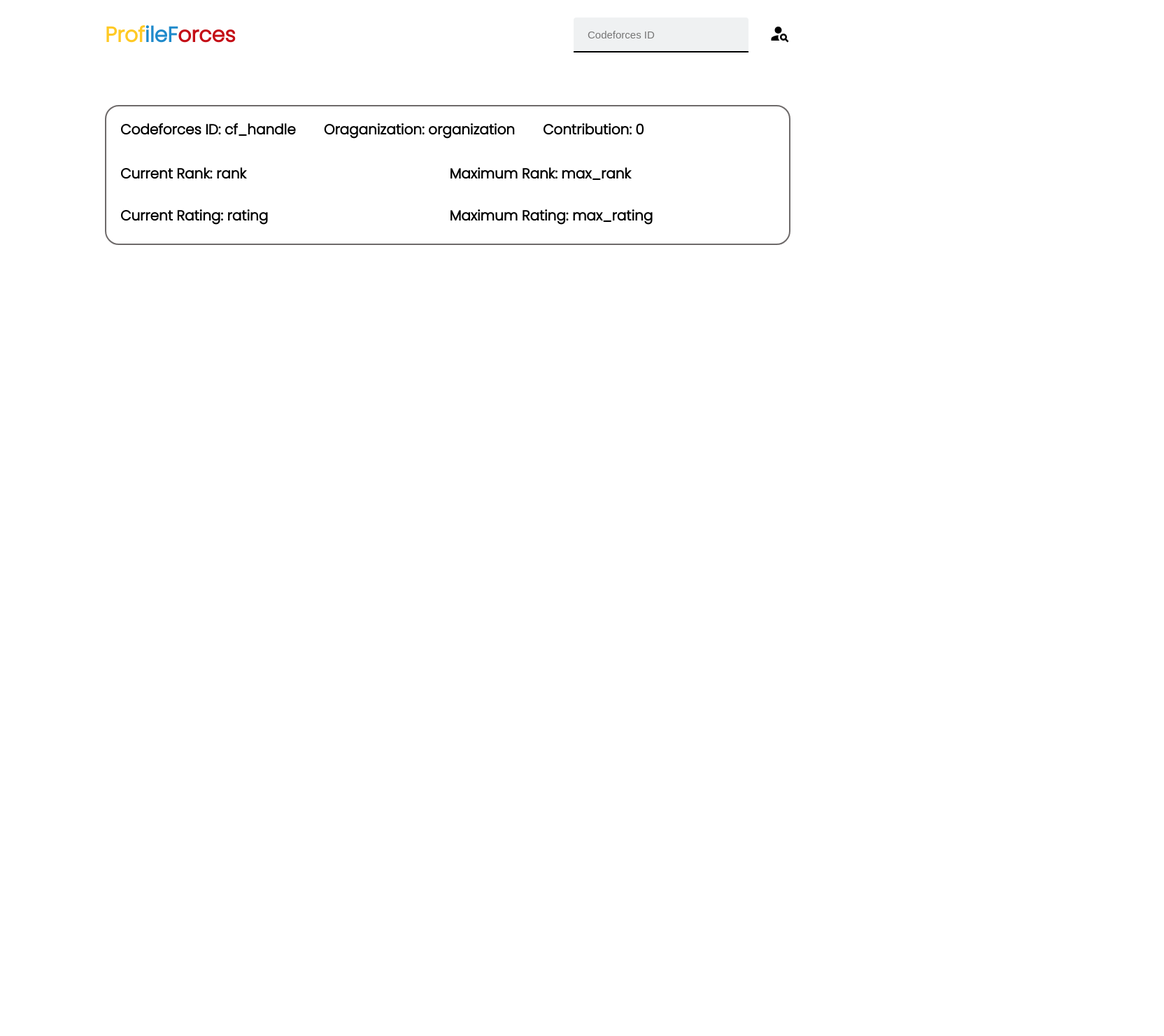
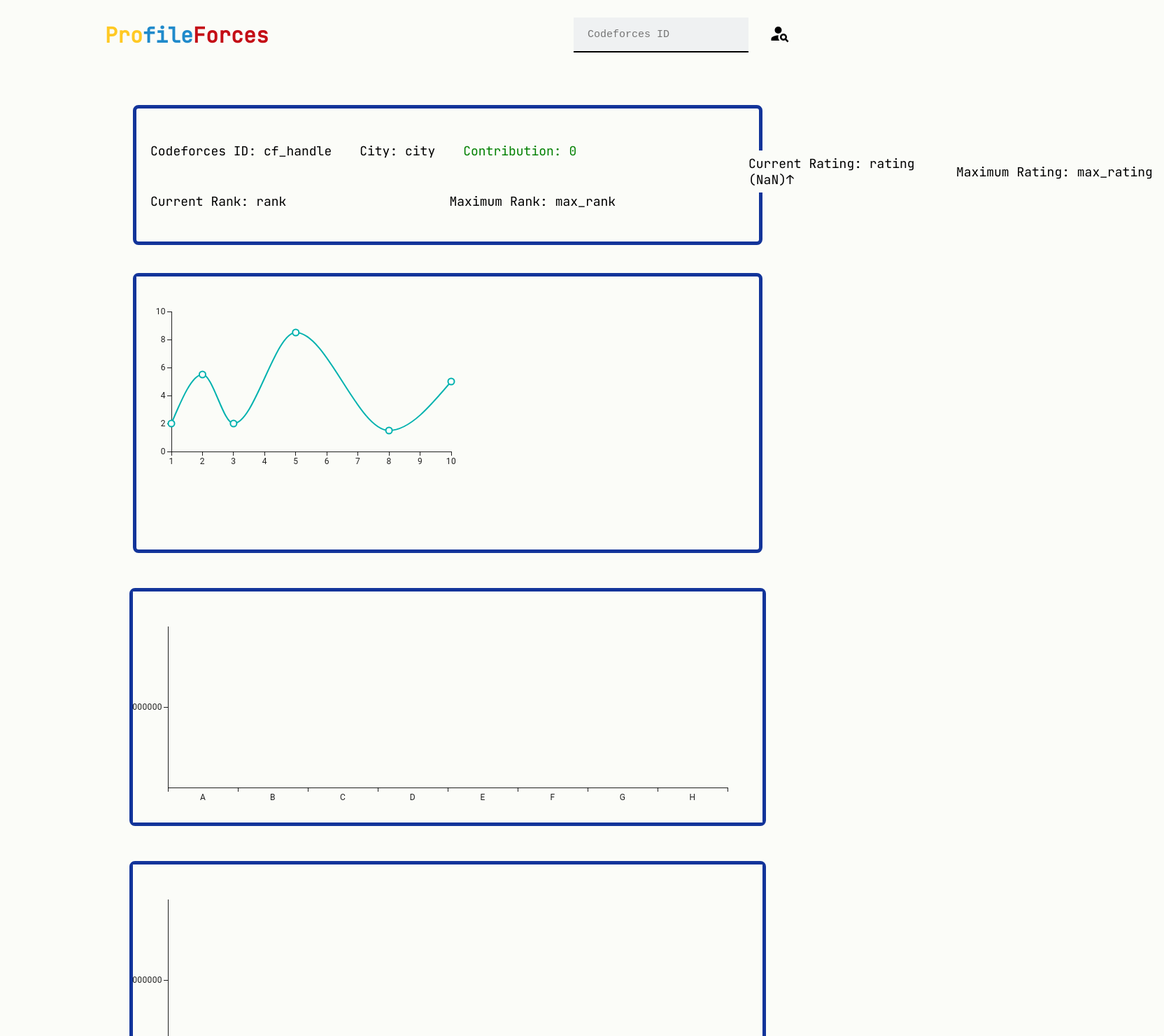
Before and after one commit to N0vice17/profileforces, a React (Vite) app: page / in a window 1280 px wide. Shown: the top 1480 px of the page at 70% size, 1664 px wide, since content can reach past the window. Before the commit the page ends 800 px from the top, so only its background shows below. Built offline with nearby package versions, Linux system fonts and the light colour scheme.

Commit message:
Added Rating graph

```diff
--- a/index.html
+++ b/index.html
@@ -1,13 +1,15 @@
-<!doctype html>
+<!Doctype html>
 <html lang="en">
 <head>
   <meta charset="UTF-8" />
-    <link rel="icon" type="image/svg+xml"/>
+  <link rel="icon" type="image/svg+xml" />
   <meta name="viewport" content="width=device-width, initial-scale=1.0" />
   <title>ProfileForces</title>
 </head>
+
 <body>
   <div id="root"></div>
   <script type="module" src="/src/main.jsx"></script>
 </body>
+
 </html>
--- a/package.json
+++ b/package.json
@@ -14,6 +14,7 @@
     "@emotion/styled": "^11.11.0",
     "@mui/icons-material": "^5.15.2",
     "@mui/material": "^5.15.2",
+    "@mui/x-charts": "^6.18.4",
     "react": "^18.2.0",
     "react-dom": "^18.2.0"
   },
--- a/src/App.jsx
+++ b/src/App.jsx
@@ -1,11 +1,15 @@
 import Navbar from "./Navbar/Navbar.jsx"
 import Home from "./Home/Home.jsx"
+import Problemgraph from "./Problems/Problemgraph.jsx"
+import Ratingraph from "./Ratingraph/Ratingraph.jsx"
 
 function App() {
   return (
     <>
       <Navbar />
       <Home />
+      <Ratingraph />
+      <Problemgraph />
     </>
   )
 }
--- a/src/Home/Home.css
+++ b/src/Home/Home.css
@@ -1,3 +1,5 @@
+@import url('https://fonts.googleapis.com/css2?family=JetBrains+Mono&display=swap');
+
 * {
     box-sizing: border-box;
 }
@@ -6,43 +8,46 @@
     display: flex;
     flex-direction: column;
     justify-content: center;
-    margin-left: 150px;
-    margin-right: 150px;
+    width: 900px;
+    margin-left: auto;
+    margin-right: auto;
     margin-top: 50px;
     height: 25vh;
-    /* background-color: red; */
     padding-left: 20px;
     padding-right: 15px;
     padding-bottom: 10px;
-    font-family: 'Poppins', sans-serif;
-    font-size: 20px;
-    font-weight: bold;
-    border-radius: 20px;
-    border: 2px solid rgb(110, 106, 106);
+    font-family: 'Jetbrains Mono', monospace;
+    font-size: 18px;
+    border-radius: 8px;
+    border: 5px solid #12349A;
+    flex-wrap: wrap;
 }
 
 .profile-id {
     display: flex;
     align-items: center;
     width: 100%;
-    /* background-color: blueviolet; */
     height: 85px;
     gap: 40px;
+    flex-wrap: wrap;
 }
 
 .profile-section1 {
+    display: flex;
     width: 70%;
-    /* background-color: green; */
+    flex-wrap: wrap;
 }
 
 .profile-section2 {
+    display: flex;
     width: 30%;
-    /* background-color: gray; */
+    flex-wrap: wrap;
 }
 
 .profile-rank,
 .profile-rating {
     display: flex;
+    flex-wrap: wrap;
 }
 
 .profile-normal-rank,
@@ -51,8 +56,7 @@
 .profile-max-rating {
     display: flex;
     align-items: center;
-    /* border: 2px solid black; */
     height: 60px;
     width: 50%;
-    /* background-color: blue; */
+    flex-wrap: wrap;
 }
--- a/src/Home/Home.jsx
+++ b/src/Home/Home.jsx
@@ -10,13 +10,15 @@ export default function Home() {
         maxRating: "max_rating",
         rank: "rank",
         rating: "rating",
-        organization: "organization",
+        city: "city",
     });
+    const [diffrating, setdiffrating] = useState(0);
+    const [trend, settrend] = useState("\u2191")
     useEffect(() => {
         const navsearchicon = document.querySelector(".nav-search-icon");
-        navsearchicon.addEventListener('click', () => {
+        navsearchicon.addEventListener('click', async () => {
             const username = document.querySelector(".nav-search-name");
-            fetch(`https://codeforces.com/api/user.info?handles=${username.value}`)
+            await fetch(`https://codeforces.com/api/user.info?handles=${username.value}`)
                 .then((response) => {
                     return response.json();
                 })
@@ -30,6 +32,20 @@ export default function Home() {
         const maxrank = document.querySelector(".profile-max-rank");
         const rating = document.querySelector(".profile-normal-rating");
         const maxrating = document.querySelector(".profile-max-rating");
+        const contribution = document.querySelector(".cf-contribution");
+        setdiffrating(parseInt(cfdata.rating) - parseInt(cfdata.maxRating));
+        if (diffrating < 0) {
+            settrend("\u2193");
+        }
+        else {
+            settrend("\u2191")
+        }
+        if (parseInt(cfdata.contribution) >= 0) {
+            contribution.style.color = "green";
+        }
+        else {
+            contribution.style.color = "red";
+        }
         var ranks =
             [
                 ["newbie", "#808298"],
@@ -62,7 +78,7 @@ export default function Home() {
                         {"Codeforces ID: " + cfdata.handle}
                     </div>
                     <div className="cf-organization">
-                        {"Oraganization: " + cfdata.organization}
+                        {"City: " + cfdata.city}
                     </div>
                     <div className="cf-contribution">
                         {"Contribution: " + cfdata.contribution}
@@ -78,7 +94,7 @@ export default function Home() {
                 </div>
                 <div className="profile-rating">
                     <div className="profile-normal-rating">
-                        {"Current Rating: " + cfdata.rating}
+                        {"Current Rating: " + cfdata.rating} {"(" + diffrating + ")" + trend}
                     </div>
                     <div className="profile-max-rating">
                         {"Maximum Rating: " + cfdata.maxRating}
--- a/src/Navbar/Navbar.css
+++ b/src/Navbar/Navbar.css
@@ -1,9 +1,9 @@
 @import url('https://fonts.googleapis.com/css2?family=Poppins:wght@300&display=swap');
-
 
 * {
     padding: 0;
     margin: 0;
+    background-color: #FBFCF8;
 }
 
 .navbar {
@@ -11,14 +11,13 @@
     flex-direction: row;
     justify-content: space-between;
     height: 100px;
-    /* background-color: rgb(173, 171, 171); */
     align-items: center;
     gap: 10px;
 }
 
 .nav-title {
     display: flex;
-    font-family: 'Poppins', sans-serif;
+    font-family: 'JetBrains Mono', monospace;
     font-size: 30px;
     font-weight: bold;
     position: relative;
@@ -52,11 +51,10 @@
     padding-left: 20px;
     padding-right: 20px;
     border: none;
-    border-top-left-radius: 4px;
-    border-top-right-radius: 4px;
     border-bottom: 2px solid black;
     background-color: #EFF1F2;
     outline: none;
+    font-family: 'JotoBrains Mono', monospace;
 }
 
 .nav-search svg {
--- a/src/Navbar/Navbar.jsx
+++ b/src/Navbar/Navbar.jsx
@@ -7,9 +7,9 @@ export default function Navbar() {
         <>
             <div className="navbar">
                 <div className="nav-title">
-                    <div className="nav-title-first">Prof</div>
-                    <div className="nav-title-second">ileF</div>
-                    <div className="nav-title-third">orces</div>
+                    <div className="nav-title-first">Pro</div>
+                    <div className="nav-title-second">file</div>
+                    <div className="nav-title-third">Forces</div>
                 </div>
                 <div className="nav-search">
                     <input className="nav-search-name" type="text" placeholder="Codeforces ID"></input>
--- /dev/null
+++ b/src/Problems/Problemgraph.css
@@ -0,0 +1,21 @@
+.graph-section {
+    display: flex;
+    flex-direction: column;
+    align-items: center;
+}
+
+.graph,
+.problem-rating-graph {
+    display: flex;
+    flex-direction: column;
+    align-items: center;
+    margin-top: 50px;
+    width: 910px;
+    border-radius: 8px;
+    border: 5px solid #12349A;
+    font-family: 'JetBrains Mono', monospace;
+}
+
+.graph-section {
+    height: 100vh;
+}
--- /dev/null
+++ b/src/Problems/Problemgraph.jsx
@@ -0,0 +1,81 @@
+import { useEffect, useState } from "react";
+import "../Problems/Problemgraph.css"
+import { BarChart } from "@mui/x-charts/BarChart";
+
+export default function Problemgraph() {
+    const [cfproblemset, setdata] = useState({});
+    const [problems, setproblems] = useState(new Array(10).fill(0));
+    const [rank, setrank] = useState(new Array(36).fill(0));
+    useEffect(() => {
+        const navsearchicon = document.querySelector(".nav-search-icon")
+        navsearchicon.addEventListener('click', async () => {
+            const username = document.querySelector(".nav-search-name");
+            await fetch(`https://codeforces.com/api/user.status?handle=${username.value}`)
+                .then((response) => {
+                    return response.json();
+                })
+                .then((apidata) => {
+                    setdata(apidata.result);
+                })
+                .catch(error => {
+
+                })
+        })
+    })
+    useEffect(() => {
+        var datasize = cfproblemset.length;
+        for (var i = 0; i < 7; i++) {
+            problems[i] = 0;
+        }
+        for (var i = 0; i < 21; i++) {
+            rank[i] = 0;
+        }
+        for (var i = 0; i < datasize; i++) {
+            var index = cfproblemset[i].problem.index[0];
+            if (cfproblemset[i].verdict == "OK") {
+                if (index == 'A') problems[0] += 1;
+                if (index == 'B') problems[1] += 1;
+                if (index == 'C') problems[2] += 1;
+                if (index == 'D') problems[3] += 1;
+                if (index == 'E') problems[4] += 1;
+                if (index == 'F') problems[5] += 1;
+                if (index == 'G') problems[6] += 1;
+                if (index == 'H') problems[7] += 1;
+            }
+        }
+        for (var i = 0; i < datasize; i++) {
+            if (cfproblemset[i].verdict == "OK") {
+                rank[parseInt(cfproblemset[i].problem.rating) / 100] += 1;
+            }
+        }
+    }, [cfproblemset])
+    return (
+        <>
+            <div className="graph-section">
+                <div className="graph">
+                    <BarChart
+                        title="Levels Of Probelms"
+                        xAxis={[{
+                            scaleType: 'band',
+                            data: ['A', 'B', 'C', 'D', 'E', 'F', 'G', 'H'],
+                        }]}
+                        series={[{ data: [problems[0], problems[1], problems[2], problems[2], problems[3], problems[4], problems[5], problems[6]] }]}
+                        width={900}
+                        height={330}
+                    />
+                </div>
+                <div className="problem-rating-graph">
+                    <BarChart
+                        xAxis={[{
+                            scaleType: 'band',
+                            data: ['800', '900', '1000', '1100', '1200', '1300', '1400', '1500', '1600', '1700', '1800', '1900', '2000', '2100', '2200'],
+                        }]}
+                        series={[{ data: [rank[8], rank[9], rank[10], rank[11], rank[12], rank[13], rank[14], rank[15], rank[16], rank[17], rank[18], rank[19], rank[20], rank[21], rank[22]] }]}
+                        width={900}
+                        height={330}
+                    />
+                </div>
+            </div>
+        </>
+    );
+}
--- /dev/null
+++ b/src/Ratingraph/Ratingraph.css
@@ -0,0 +1,9 @@
+.ratingplot {
+    margin-left: auto;
+    margin-right: auto;
+    width: 900px;
+    border-radius: 8px;
+    height: 400px;
+    margin-top: 40px;
+    border: 5px solid #12349A;
+}
--- /dev/null
+++ b/src/Ratingraph/Ratingraph.jsx
@@ -0,0 +1,39 @@
+import { useState, useEffect } from "react";
+import "../Ratingraph/Ratingraph.css"
+import { LineChart } from "@mui/x-charts/LineChart";
+
+export default function Ratingraph() {
+    const [ratingchange, setrating] = useState({});
+    useEffect(() => {
+        const navsearchicon = document.querySelector(".nav-search-icon");
+        navsearchicon.addEventListener('click', async () => {
+            const username = document.querySelector(".nav-search-name");
+            await fetch(`https://codeforces.com/api/user.rating?handle=${username.value}`)
+                .then((response) => {
+                    return response.json();
+                })
+                .then((apidata) => {
+                    setrating(apidata);
+                })
+        })
+    })
+    useEffect(() => {
+        console.log(ratingchange);
+    }, [ratingchange])
+    return (
+        <>
+            <div className="ratingplot">
+                <LineChart
+                    xAxis={[{ data: [1, 2, 3, 5, 8, 10] }]}
+                    series={[
+                        {
+                            data: [2, 5.5, 2, 8.5, 1.5, 5],
+                        },
+                    ]}
+                    width={500}
+                    height={300}
+                />
+            </div>
+        </>
+    );
+}
```
Also changed, not shown: 1 other file (tests, documents, lock files or other folders). Lines whose indentation alone changed are shown as unchanged.
